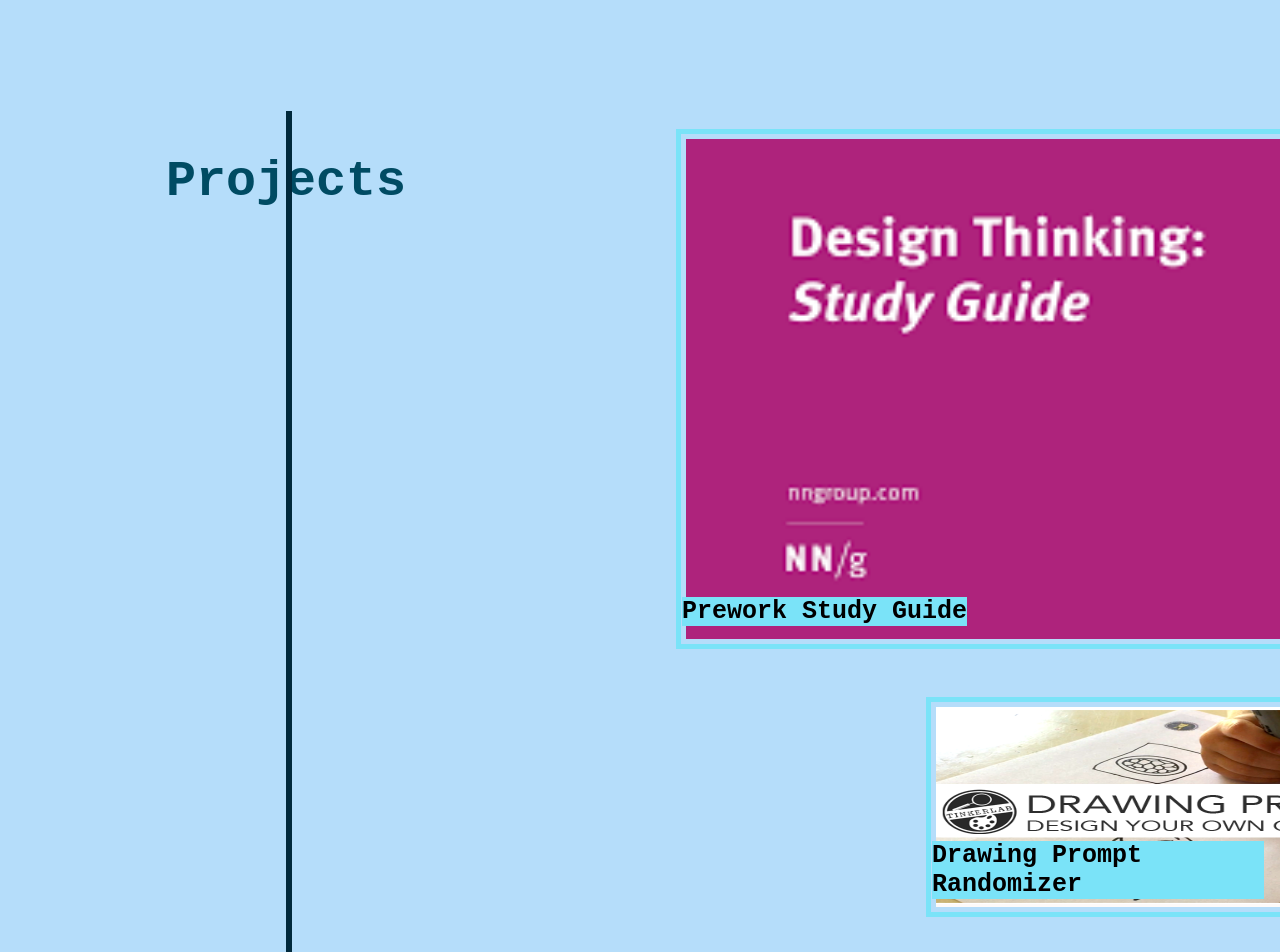
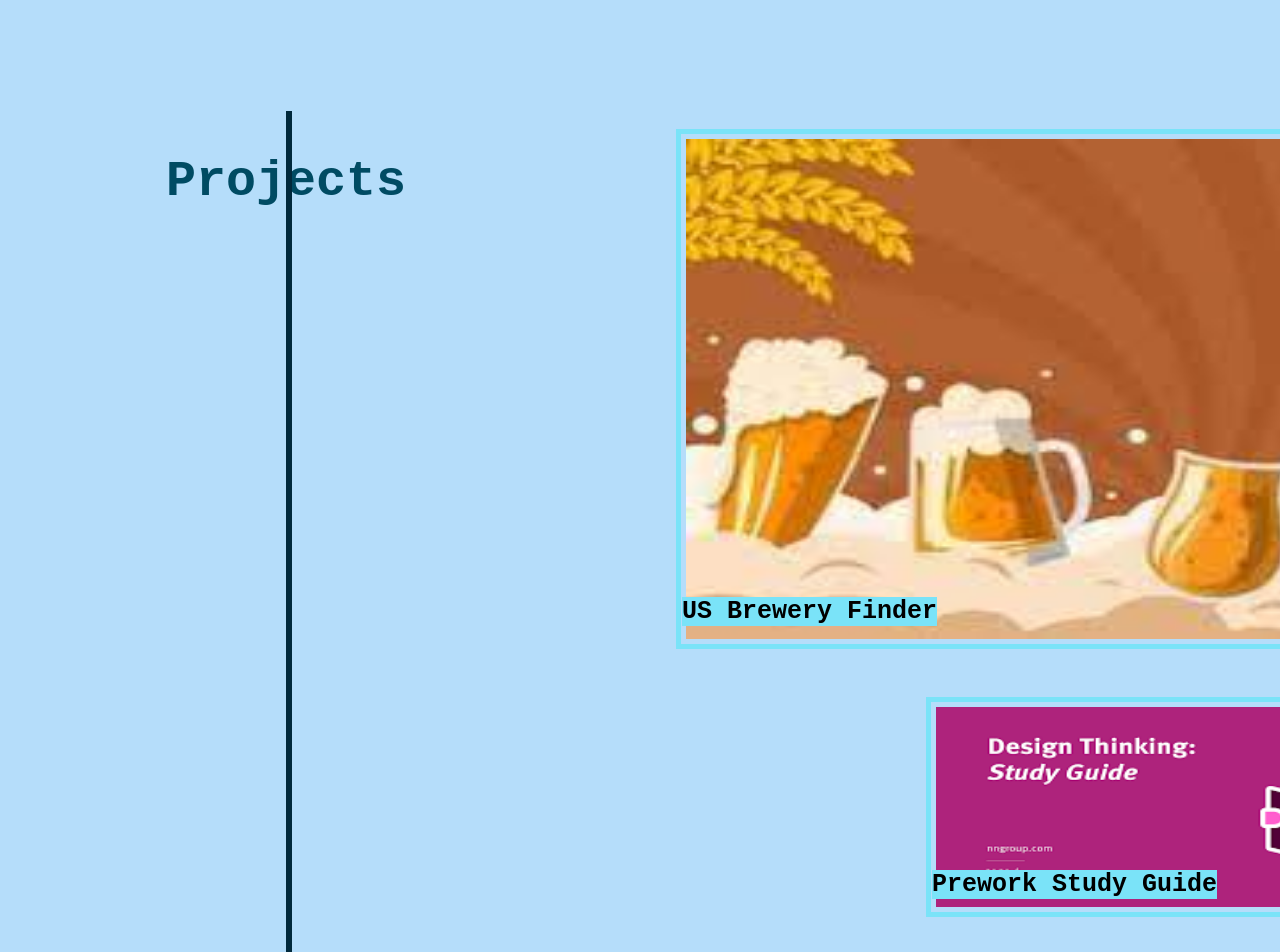
Before and after one commit to chrissy-martin/portfolio, a plain HTML site: page index.html in a window 1280 px wide. Shown: the part 2140-3092 px from the top of the page. Drawn offline with Linux system fonts and the light colour scheme; a web font is replaced by a local one.

Commit message:
added new project

```diff
--- a/index.html
+++ b/index.html
@@ -95,9 +95,16 @@
         <h2 class="section">Projects</h2>
         <br>
         <div class="project-1">
+            <h3 class="project-title">US Brewery Finder</h3>
+        <a href="https://chrissy-martin.github.io/US-Brewery-Finder/" target="_blank">
+            <img class="project-image1" src="./resources/download.jfif">
+        </a>
+    </div>
+    <br>
+        <div class="project">
                 <h3 class="project-title">Prework Study Guide</h3>
             <a href="https://chrissy-martin.github.io/prework-study-guide/" target="_blank">
-                <img class="project-image1" src="./resources/images (1).png">
+                <img class="project-image" src="./resources/images (1).png">
             </a>
         </div>
         <br>
```
Also changed, not shown: resources/download.jfif (added), 1 other file.
